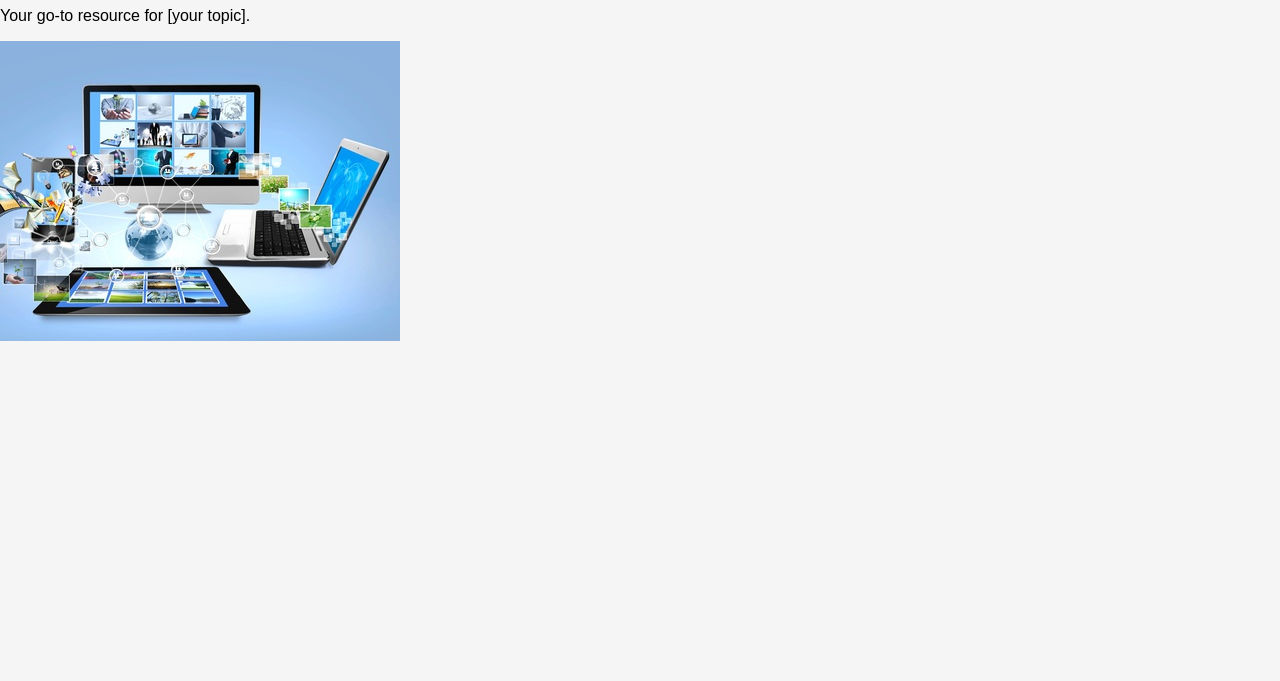
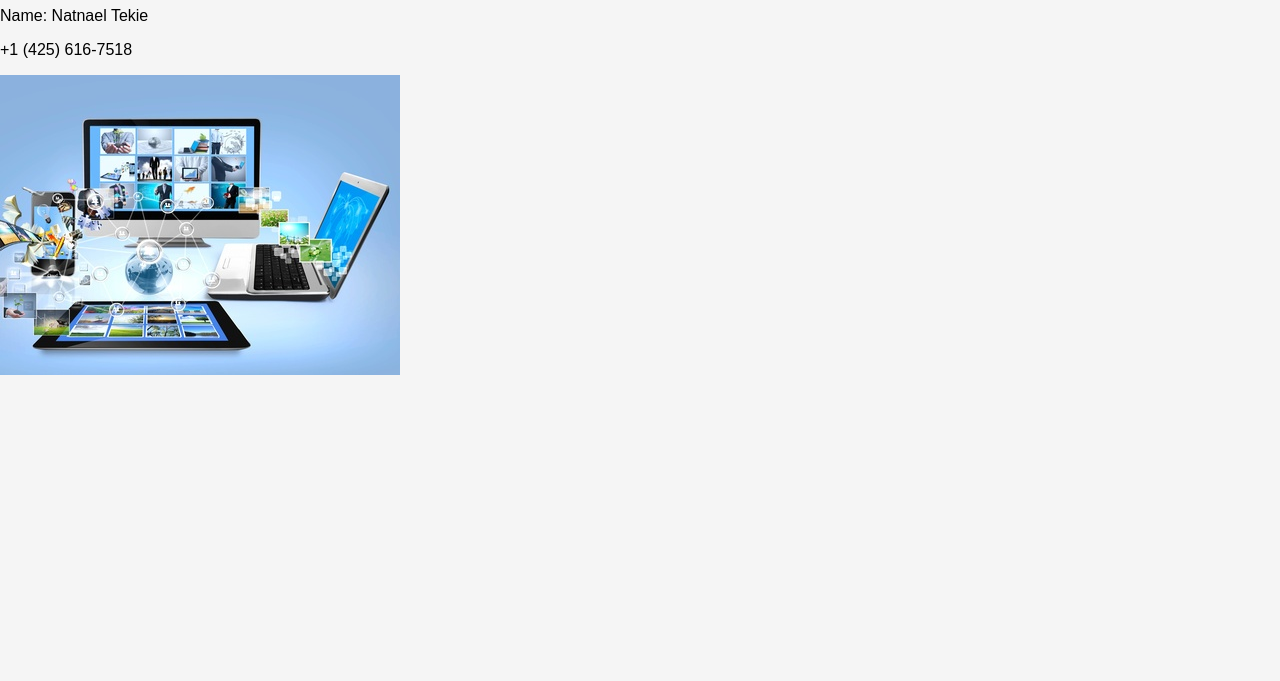
Before and after one commit to zeeshan942/Natnael-Tekie-lab-2.github.io, a plain HTML site: page html3.html in a window 1280 px wide. Shown: the part 119-800 px from the top of the page. Drawn offline with Linux system fonts and the light colour scheme.

Commit message:
Update html3.html

```diff
--- a/html3.html
+++ b/html3.html
@@ -18,7 +18,8 @@
 
     <header>
         <h1>Contact</h1>
-        <p>Your go-to resource for [your topic].</p>
+        <p>Name: Natnael Tekie</p>
+        <p>+1 (425) 616-7518</p>
         <img src="img/image1.jpg" alt="Wiki Banner">
     </header>
 
```
